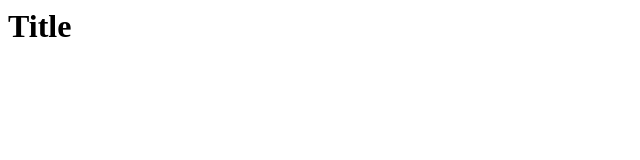
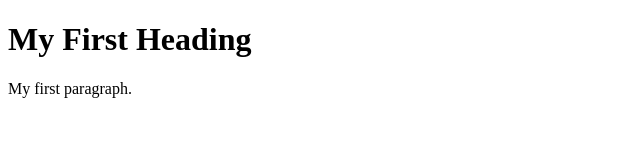
Before and after one commit to msedgar/webdev15dni, a plain HTML site: page dzien1/index.html in a window 1280 px wide. Shown: the whole page, without its empty margins (0-640 px from the left). Drawn offline with Linux system fonts and the light colour scheme.

Commit message:
add example HTML

```diff
--- a/dzien1/index.html
+++ b/dzien1/index.html
@@ -1 +1,11 @@
-<h1>Title</h1>
+<!DOCTYPE html>
+<html>
+
+<body>
+
+    <h1>My First Heading</h1>
+    <p>My first paragraph.</p>
+
+</body>
+
+</html>
```
